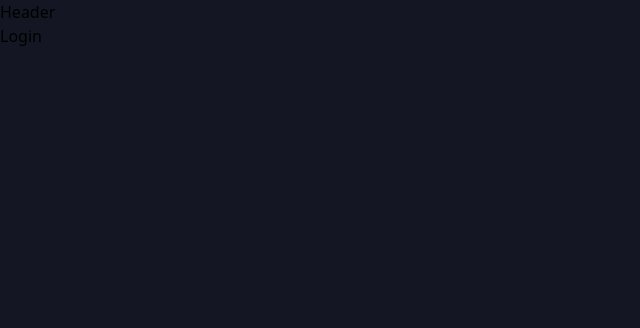
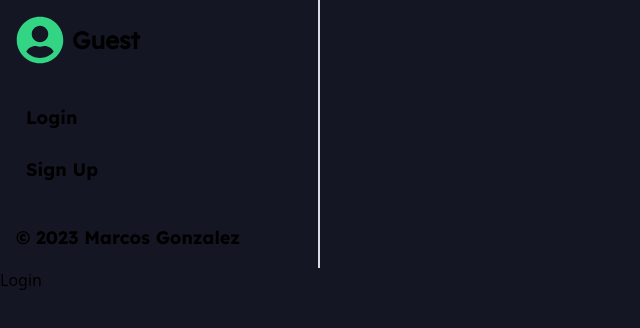
Before and after one commit to vzMars/expense-tracker, a React app: page /login in a window 1280 px wide. Shown: the top 328 px of the page, without its empty margins (0-640 px from the left). Built offline with nearby package versions, Linux system fonts and the light colour scheme; no server answers; the HTML template or start-up script is replaced by a standard one.

Commit message:
mobile reponsive header/navigation

```diff
--- a/src/components/Header.tsx
+++ b/src/components/Header.tsx
@@ -1,5 +1,49 @@
+import { useState } from 'react';
+import { useAuthContext } from '../hooks/useAuthContext';
+import { useLogout } from '../hooks/useLogout';
+import { FaUserCircle } from 'react-icons/fa';
+import Hamburger from 'hamburger-react';
+import Nav from './Nav';
+import MobileNav from './MobileNav';
+
 const Header = () => {
-  return <header>Header</header>;
+  const [open, setOpen] = useState(false);
+  const { user } = useAuthContext();
+  const { logout } = useLogout();
+
+  const currentYear = new Date().getFullYear();
+
+  const onToggle = () => {
+    setOpen((status) => {
+      if (status) {
+        document.body.style.overflow = '';
+      } else {
+        document.body.style.overflow = 'hidden';
+      }
+
+      return !status;
+    });
+  };
+
+  return (
+    <header className='flex border-b-2 border-main-border lg:w-80 lg:flex-col lg:border-b-0 lg:border-r-2'>
+      <section className='flex w-full items-center justify-between gap-2 p-4 font-lexreg text-3xl text-main-green lg:justify-normal lg:text-5xl'>
+        <FaUserCircle />
+        <p className='text-2xl font-semibold text-black'>
+          {user ? user.username : 'Guest'}
+        </p>
+        <div className='ml-auto lg:hidden'>
+          <Hamburger toggled={open} toggle={onToggle} size={32} />
+        </div>
+      </section>
+      <Nav user={user} logout={logout} />
+      <MobileNav user={user} open={open} setOpen={onToggle} logout={logout} />
+      <div className='mt-auto hidden p-4 font-lexbold text-lg lg:block'>
+        &copy; {currentYear}{' '}
+        <a href='https://github.com/vzMars'>Marcos Gonzalez</a>
+      </div>
+    </header>
+  );
 };
 
 export default Header;
--- /dev/null
+++ b/src/components/MobileNav.tsx
@@ -0,0 +1,62 @@
+import { Link } from 'react-router-dom';
+import { UserType } from '../types';
+
+type PropsType = {
+  user: UserType | null;
+  open: boolean;
+  setOpen: React.Dispatch<React.SetStateAction<boolean>>;
+  logout: () => Promise<void>;
+};
+
+const MobileNav = ({ user, open, setOpen, logout }: PropsType) => {
+  return (
+    <nav
+      className={`${
+        !open
+          ? 'hidden'
+          : 'fixed right-0 top-20 z-10 flex h-full w-full flex-col space-y-8 bg-main-green px-2 py-4 font-lexbold text-2xl'
+      } lg:hidden`}
+      onClick={() => setOpen(false)}
+    >
+      {user ? (
+        <>
+          <Link
+            to='/'
+            className='rounded-md px-2.5 py-2 hover:bg-white hover:text-main-green'
+          >
+            Dashboard
+          </Link>
+          <Link
+            to='/transactions'
+            className='rounded-md px-2.5 py-2 hover:bg-white hover:text-main-green'
+          >
+            Transactions
+          </Link>
+          <button
+            onClick={() => logout()}
+            className='rounded-md px-2.5 py-2 text-left hover:bg-white hover:text-main-green'
+          >
+            Logout
+          </button>
+        </>
+      ) : (
+        <>
+          <Link
+            to='/login'
+            className='rounded-md px-2.5 py-2 hover:bg-white hover:text-main-green'
+          >
+            Login
+          </Link>
+          <Link
+            to='/signup'
+            className='rounded-md px-2.5 py-2 hover:bg-white hover:text-main-green'
+          >
+            Sign Up
+          </Link>
+        </>
+      )}
+    </nav>
+  );
+};
+
+export default MobileNav;
--- /dev/null
+++ b/src/components/Nav.tsx
@@ -0,0 +1,53 @@
+import { Link } from 'react-router-dom';
+import { UserType } from '../types';
+
+type PropsType = {
+  user: UserType | null;
+  logout: () => Promise<void>;
+};
+
+const Nav = ({ user, logout }: PropsType) => {
+  return (
+    <nav className='hidden space-y-2 p-4 font-lexbold text-lg lg:flex lg:flex-col'>
+      {user ? (
+        <>
+          <Link
+            to='/'
+            className='rounded-md px-2.5 py-2 hover:bg-main-greenHover hover:text-main-green'
+          >
+            Dashboard
+          </Link>
+          <Link
+            to='/transactions'
+            className='rounded-md px-2.5 py-2 hover:bg-main-greenHover hover:text-main-green'
+          >
+            Transactions
+          </Link>
+          <button
+            onClick={() => logout()}
+            className='rounded-md px-2.5 py-2 text-left hover:bg-main-greenHover hover:text-main-green'
+          >
+            Logout
+          </button>
+        </>
+      ) : (
+        <>
+          <Link
+            to='/login'
+            className='rounded-md px-2.5 py-2 hover:bg-main-greenHover hover:text-main-green'
+          >
+            Login
+          </Link>
+          <Link
+            to='/signup'
+            className='rounded-md px-2.5 py-2 hover:bg-main-greenHover hover:text-main-green'
+          >
+            Sign Up
+          </Link>
+        </>
+      )}
+    </nav>
+  );
+};
+
+export default Nav;
```
